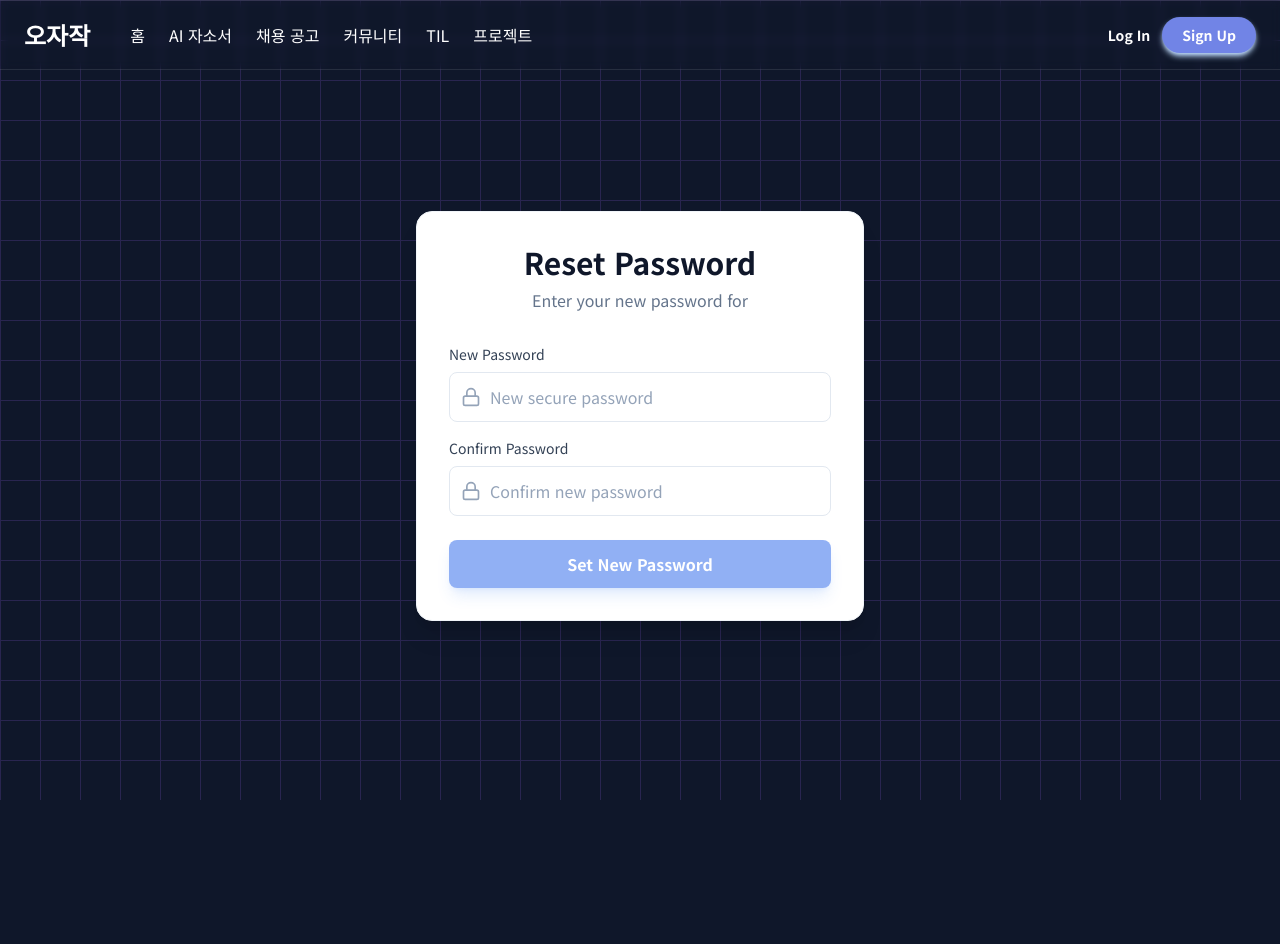
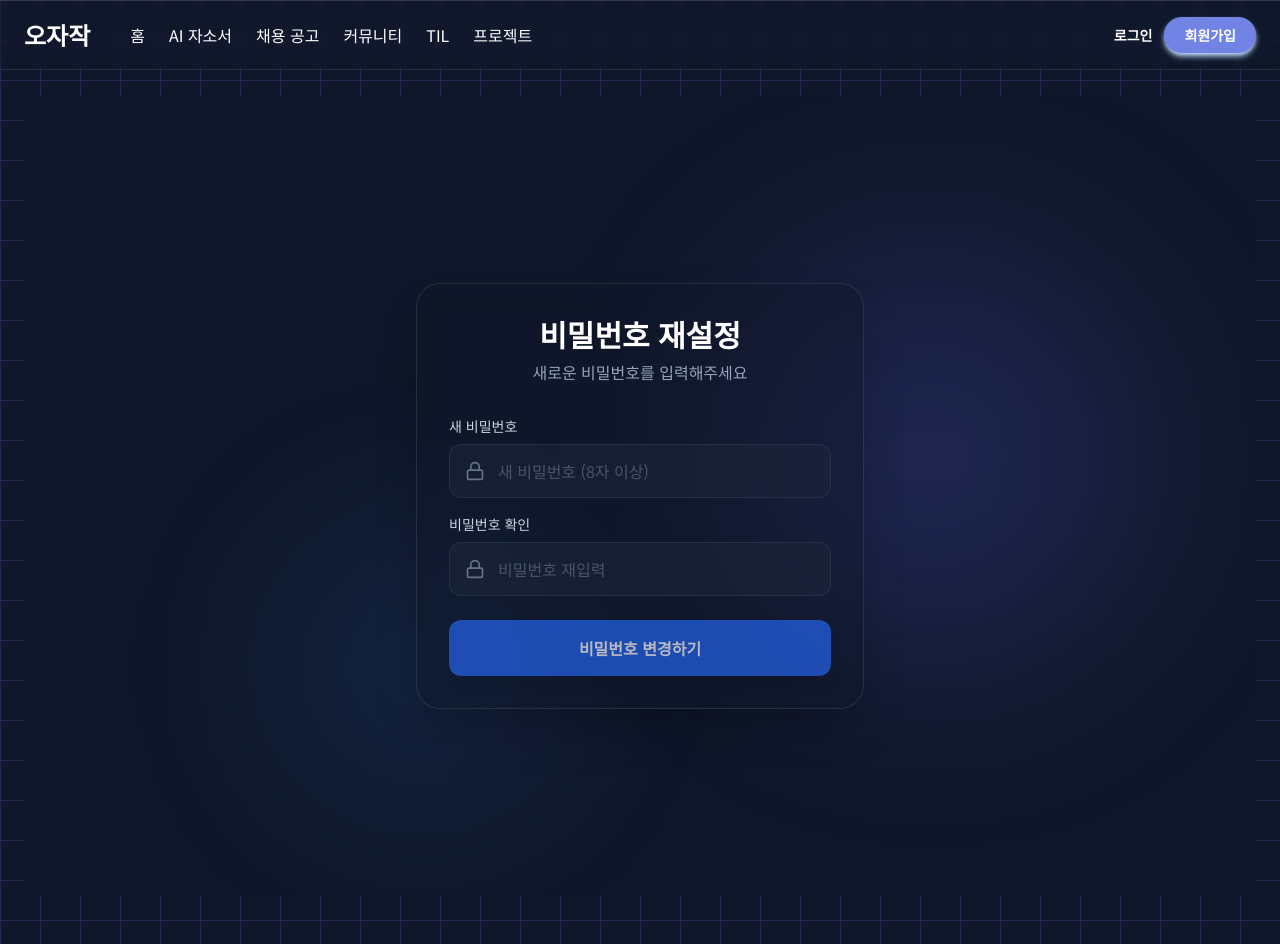
Before and after one commit to dbehdgns1215/ozazak, a React (Create React App) app in the folder front/: page /password-reset in a window 1280 px wide. Before the commit the page ends 800 px from the top, so only its background shows below. Built offline with nearby package versions, Linux system fonts and the light colour scheme; no server answers.

Commit message:
hotfix: modify eng to kor

```diff
--- a/front/src/components/AuthModal.js
+++ b/front/src/components/AuthModal.js
@@ -1,14 +1,25 @@
 import React, { useState, useEffect } from 'react';
+import { useNavigate, useLocation } from 'react-router-dom';
 import { X } from 'lucide-react';
 import SignInForm from './SignInForm';
 import SignUpForm from './SignUpForm';
 
 const AuthModal = ({ isOpen, onClose, initialMode = 'signin' }) => {
     const [mode, setMode] = useState(initialMode);
+    const location = useLocation(); // Import useLocation inside component if not passed
+    const navigate = useNavigate(); // Import useNavigate
 
     useEffect(() => {
         setMode(initialMode);
     }, [initialMode, isOpen]);
+
+    const handleSuccess = () => {
+        onClose();
+        // If on auth-specific pages, redirect to home
+        if (['/forgot-password', '/signup', '/signin', '/password-reset'].includes(location.pathname)) {
+            navigate('/');
+        }
+    };
 
     if (!isOpen) return null;
 
@@ -31,7 +42,7 @@ const AuthModal = ({ isOpen, onClose, initialMode = 'signin' }) => {
                 <div className="relative z-10">
                     {mode === 'signin' ? (
                         <SignInForm
-                            onSuccess={onClose}
+                            onSuccess={handleSuccess}
                             onSwitchMode={() => setMode('signup')}
                             isModal={true}
                         />
--- a/front/src/components/Header.js
+++ b/front/src/components/Header.js
@@ -77,13 +77,13 @@ const Header = () => {
                 onClick={() => openAuthModal('signin')}
                 className="text-sm font-semibold text-white hover:text-[#7184e6] transition-colors"
               >
-                Log In
+                로그인
               </button>
               <button
                 onClick={() => openAuthModal('signup')}
                 className="text-sm font-semibold text-white bg-[#7184e6] hover:bg-[#5f73d8] px-5 py-2 rounded-full transition-all shadow-md shadow-blue-200"
               >
-                Sign Up
+                회원가입
               </button>
             </div>
           )}
--- a/front/src/pages/ForgotPasswordPage.js
+++ b/front/src/pages/ForgotPasswordPage.js
@@ -1,14 +1,18 @@
-import React, { useState } from 'react';
-import { useNavigate, Link } from 'react-router-dom';
+import React, { useState, useEffect } from 'react';
+import { useNavigate, Link, useLocation } from 'react-router-dom';
 import { useAuth } from '../context/AuthContext';
-import { Mail, AlertCircle, Loader2, ArrowLeft, CheckCircle } from 'lucide-react';
+import { Mail, AlertCircle, Loader2, ArrowLeft, CheckCircle, X } from 'lucide-react';
 
 const ForgotPasswordPage = () => {
-    const [email, setEmail] = useState('');
+    const location = useLocation();
+    const navigate = useNavigate();
+    const { requestPasswordReset } = useAuth();
+
+    // Initialize email from passed state if available
+    const [email, setEmail] = useState(location.state?.email || '');
     const [error, setError] = useState('');
     const [successMessage, setSuccessMessage] = useState('');
     const [isLoading, setIsLoading] = useState(false);
-    const { requestPasswordReset } = useAuth();
 
     const handleSubmit = async (e) => {
         e.preventDefault();
@@ -27,44 +31,53 @@ const ForgotPasswordPage = () => {
     };
 
     return (
-        <div className="min-h-[80vh] flex items-center justify-center px-4">
-            <div className="max-w-md w-full bg-white rounded-2xl shadow-xl p-8 border border-slate-100">
-                <Link to="/signin" className="inline-flex items-center text-slate-400 hover:text-slate-600 mb-6 transition-colors">
-                    <ArrowLeft className="w-4 h-4 mr-2" />
-                    Back to Sign In
-                </Link>
+        <div className="min-h-screen w-full flex items-center justify-center bg-slate-900 px-4 relative overflow-hidden">
+            {/* Background Accents */}
+            <div className="absolute top-[20%] right-[10%] w-[400px] h-[400px] bg-indigo-500/20 rounded-full blur-[100px] pointer-events-none" />
+            <div className="absolute bottom-[10%] left-[20%] w-[300px] h-[300px] bg-blue-500/10 rounded-full blur-[80px] pointer-events-none" />
 
+            <div className="max-w-md w-full bg-slate-900/40 backdrop-blur-md rounded-3xl shadow-2xl p-8 border border-white/10 relative z-10">
+
+
+                <button
+                    onClick={() => navigate('/signin')}
+                    className="absolute top-4 right-4 text-slate-400 hover:text-white transition-colors z-20"
+                >
+                    <X className="w-6 h-6" />
+                </button>
+
+                <div className="relative z-10">
                     <div className="text-center mb-8">
-                    <h2 className="text-3xl font-bold text-slate-900">Forgot Password?</h2>
-                    <p className="text-slate-500 mt-2">Enter your email to receive a reset link</p>
+                        <h1 className="text-2xl font-bold text-white mb-2" style={{ fontFamily: 'Pretendard' }}>비밀번호 찾기</h1>
+                        <p className="text-slate-400 text-sm">이메일을 입력하시면 재설정 링크를 보내드립니다.</p>
                     </div>
 
                     {error && (
-                    <div className="mb-6 p-4 bg-red-50 text-red-600 rounded-lg flex items-center gap-2 text-sm">
+                        <div className="mb-6 p-4 bg-red-500/10 border border-red-500/20 text-red-400 rounded-lg flex items-center gap-2 text-sm">
                             <AlertCircle className="w-5 h-5 flex-shrink-0" />
                             <p>{error}</p>
                         </div>
                     )}
 
                     {successMessage && (
-                    <div className="mb-6 p-4 bg-green-50 text-green-600 rounded-lg flex items-center gap-2 text-sm">
+                        <div className="mb-6 p-4 bg-green-500/10 border border-green-500/20 text-green-400 rounded-lg flex items-center gap-2 text-sm">
                             <CheckCircle className="w-5 h-5 flex-shrink-0" />
                             <p>{successMessage}</p>
                         </div>
                     )}
 
                     <form onSubmit={handleSubmit} className="space-y-6">
-                    <div>
-                        <label className="block text-sm font-medium text-slate-700 mb-2">Email Address</label>
-                        <div className="relative">
-                            <Mail className="absolute left-3 top-1/2 -translate-y-1/2 text-slate-400 w-5 h-5" />
+                        <div className="space-y-2">
+                            <label className="text-sm font-medium text-slate-300 ml-1">이메일</label>
+                            <div className="relative group">
+                                <Mail className="absolute left-4 top-1/2 -translate-y-1/2 text-slate-500 w-5 h-5 group-focus-within:text-blue-400 transition-colors" />
                                 <input
                                     type="email"
                                     value={email}
                                     onChange={(e) => setEmail(e.target.value)}
-                                className="w-full pl-10 pr-4 py-3 border border-slate-200 rounded-lg focus:ring-2 focus:ring-blue-500 focus:border-transparent outline-none transition-all placeholder:text-slate-400"
+                                    className="w-full border border-slate-200 rounded-xl py-3.5 pl-12 pr-4 outline-none focus:border-blue-500 focus:bg-blue-50 focus:ring-1 focus:ring-blue-500 transition-all placeholder:text-gray-400 font-medium"
                                     style={{ color: 'black', backgroundColor: 'white' }}
-                                placeholder="you@example.com"
+                                    placeholder="이메일을 입력하세요"
                                     required
                                 />
                             </div>
@@ -73,18 +86,27 @@ const ForgotPasswordPage = () => {
                         <button
                             type="submit"
                             disabled={isLoading}
-                        className="w-full bg-blue-600 hover:bg-blue-700 text-white font-semibold py-3 rounded-lg flex items-center justify-center gap-2 transition-all disabled:opacity-50 disabled:cursor-not-allowed shadow-lg shadow-blue-500/30"
+                            className="w-full bg-gradient-to-r from-blue-600 to-purple-600 hover:from-blue-500 hover:to-purple-500 text-white font-bold py-4 rounded-xl shadow-lg shadow-blue-500/20 transition-all transform hover:scale-[1.02] active:scale-[0.98] disabled:opacity-70 disabled:cursor-not-allowed flex items-center justify-center gap-2"
                         >
                             {isLoading ? (
                                 <>
                                     <Loader2 className="w-5 h-5 animate-spin" />
-                                Sending...
+                                    전송 중...
                                 </>
                             ) : (
-                            'Send Reset Link'
+                                '재설정 링크 보내기'
                             )}
                         </button>
                     </form>
+
+                    <div className="mt-8 text-center">
+                        <p className="text-slate-500">
+                            <Link to="/signin" className="text-blue-400 hover:text-blue-300 font-semibold transition-colors hover:underline underline-offset-4">
+                                로그인으로 돌아가기
+                            </Link>
+                        </p>
+                    </div>
+                </div>
             </div>
         </div>
     );
--- a/front/src/pages/ResetPasswordPage.js
+++ b/front/src/pages/ResetPasswordPage.js
@@ -25,12 +25,12 @@ const ResetPasswordPage = () => {
         setError('');
 
         if (isMismatch) {
-            setError('Passwords do not match');
+            setError('비밀번호가 일치하지 않습니다.');
             return;
         }
 
         if (!resetToken) {
-            setError('Invalid or missing reset token.');
+            setError('유효하지 않거나 누락된 리셋 토큰입니다.');
             return;
         }
 
@@ -41,22 +41,26 @@ const ResetPasswordPage = () => {
             setSuccess(true);
             setTimeout(() => navigate('/signin'), 3000);
         } catch (err) {
-            setError(err.message || 'Failed to reset password');
+            setError(err.message || '비밀번호 재설정 실패');
             setIsLoading(false);
         }
     };
 
     if (success) {
         return (
-            <div className="min-h-[80vh] flex items-center justify-center px-4">
-                <div className="max-w-md w-full bg-white rounded-2xl shadow-xl p-8 border border-slate-100 text-center">
-                    <div className="w-16 h-16 bg-green-100 rounded-full flex items-center justify-center mx-auto mb-4">
-                        <CheckCircle className="w-8 h-8 text-green-600" />
+            <div className="min-h-screen w-full flex items-center justify-center bg-slate-900 px-4 relative overflow-hidden">
+                {/* Background Accents */}
+                <div className="absolute top-[20%] right-[10%] w-[400px] h-[400px] bg-indigo-500/20 rounded-full blur-[100px] pointer-events-none" />
+                <div className="absolute bottom-[10%] left-[20%] w-[300px] h-[300px] bg-blue-500/10 rounded-full blur-[80px] pointer-events-none" />
+
+                <div className="max-w-md w-full bg-slate-900/40 backdrop-blur-md rounded-3xl shadow-2xl p-8 border border-white/10 text-center relative z-10">
+                    <div className="w-16 h-16 bg-green-500/20 rounded-full flex items-center justify-center mx-auto mb-4 border border-green-500/30">
+                        <CheckCircle className="w-8 h-8 text-green-400" />
                     </div>
-                    <h2 className="text-2xl font-bold text-slate-900 mb-2">Password Reset Successful</h2>
-                    <p className="text-slate-500 mb-6">Your password has been securely updated. redirecting to sign in...</p>
-                    <Link to="/signin" className="text-blue-600 hover:text-blue-700 font-semibold">
-                        Go to Sign In
+                    <h2 className="text-2xl font-bold text-white mb-2">비밀번호 변경 완료</h2>
+                    <p className="text-slate-400 mb-6">비밀번호가 안전하게 변경되었습니다.<br />잠시 후 로그인 페이지로 이동합니다.</p>
+                    <Link to="/signin" className="text-blue-400 hover:text-blue-300 font-semibold transition-colors">
+                        로그인 페이지로 바로가기
                     </Link>
                 </div>
             </div>
@@ -64,34 +68,37 @@ const ResetPasswordPage = () => {
     }
 
     return (
-        <div className="min-h-[80vh] flex items-center justify-center px-4">
-            <div className="max-w-md w-full bg-white rounded-2xl shadow-xl p-8 border border-slate-100">
+        <div className="min-h-screen w-full flex items-center justify-center bg-slate-900 px-4 relative overflow-hidden">
+            {/* Background Accents */}
+            <div className="absolute top-[20%] right-[10%] w-[400px] h-[400px] bg-indigo-500/20 rounded-full blur-[100px] pointer-events-none" />
+            <div className="absolute bottom-[10%] left-[20%] w-[300px] h-[300px] bg-blue-500/10 rounded-full blur-[80px] pointer-events-none" />
+
+            <div className="max-w-md w-full bg-slate-900/40 backdrop-blur-md rounded-3xl shadow-2xl p-8 border border-white/10 relative z-10">
                 <div className="text-center mb-8">
-                    <h2 className="text-3xl font-bold text-slate-900">Reset Password</h2>
-                    <p className="text-slate-500 mt-2">Enter your new password for<br /><span className="font-semibold text-slate-700">{urlEmail}</span></p>
+                    <h2 className="text-3xl font-bold text-white">비밀번호 재설정</h2>
+                    <p className="text-slate-400 mt-2">새로운 비밀번호를 입력해주세요<br /><span className="font-semibold text-slate-300">{urlEmail}</span></p>
                 </div>
 
                 {error && (
-                    <div className="mb-6 p-4 bg-red-50 text-red-600 rounded-lg flex items-center gap-2 text-sm">
+                    <div className="mb-6 p-4 bg-red-500/10 border border-red-500/20 text-red-400 rounded-lg flex items-center gap-2 text-sm">
                         <AlertCircle className="w-5 h-5 flex-shrink-0" />
                         <p>{error}</p>
                     </div>
                 )}
 
                 <form onSubmit={handleSubmit} className="space-y-6">
-                    {/* Hidden fields for accessibility/managers if needed, but logic uses state */}
-
                     <div className="space-y-4">
                         <div>
-                            <label className="block text-sm font-medium text-slate-700 mb-2">New Password</label>
-                            <div className="relative">
-                                <Lock className="absolute left-3 top-1/2 -translate-y-1/2 text-slate-400 w-5 h-5" />
+                            <label className="block text-sm font-medium text-slate-300 mb-2">새 비밀번호</label>
+                            <div className="relative group">
+                                <Lock className="absolute left-4 top-1/2 -translate-y-1/2 text-slate-500 w-5 h-5 group-focus-within:text-purple-400 transition-colors" />
                                 <input
                                     type="password"
                                     value={newPassword}
                                     onChange={(e) => setNewPassword(e.target.value)}
-                                    className="w-full pl-10 pr-4 py-3 bg-white border border-slate-200 rounded-lg focus:ring-2 focus:ring-blue-500 focus:border-transparent outline-none transition-all placeholder:text-slate-400 text-slate-900"
-                                    placeholder="New secure password"
+                                    className="w-full pl-12 pr-4 py-3.5 bg-slate-800/50 border border-slate-700/50 rounded-xl focus:ring-1 focus:ring-purple-500/50 focus:border-purple-500/50 focus:bg-slate-800 outline-none transition-all placeholder:text-slate-600 text-white"
+                                    style={{ color: 'white', backgroundColor: 'rgba(30, 41, 59, 0.5)' }}
+                                    placeholder="새 비밀번호 (8자 이상)"
                                     required
                                     minLength={8}
                                 />
@@ -99,31 +106,32 @@ const ResetPasswordPage = () => {
                         </div>
 
                         <div>
-                            <label className="block text-sm font-medium text-slate-700 mb-2">Confirm Password</label>
-                            <div className="relative">
-                                <Lock className="absolute left-3 top-1/2 -translate-y-1/2 text-slate-400 w-5 h-5" />
+                            <label className="block text-sm font-medium text-slate-300 mb-2">비밀번호 확인</label>
+                            <div className="relative group">
+                                <Lock className="absolute left-4 top-1/2 -translate-y-1/2 text-slate-500 w-5 h-5 group-focus-within:text-purple-400 transition-colors" />
                                 <input
                                     type="password"
                                     value={confirmPassword}
                                     onChange={(e) => setConfirmPassword(e.target.value)}
-                                    className={`w-full pl-10 pr-10 py-3 bg-white border rounded-lg outline-none transition-all placeholder:text-slate-400 text-slate-900 ${isMatch
-                                            ? 'border-green-500 focus:ring-green-500'
-                                            : isMismatch
-                                                ? 'border-red-500 focus:ring-red-500'
-                                                : 'border-slate-200 focus:ring-blue-500'
+                                    className={`w-full pl-12 pr-12 py-3.5 bg-slate-800/50 border rounded-xl outline-none transition-all placeholder:text-slate-600 text-white ${isMatch
+                                        ? 'border-green-500/50 focus:border-green-500 focus:ring-1 focus:ring-green-500'
+                                        : isMismatch
+                                            ? 'border-red-500/50 focus:border-red-500 focus:ring-1 focus:ring-red-500'
+                                            : 'border-slate-700/50 focus:border-purple-500/50 focus:ring-1 focus:ring-purple-500/50'
                                         }`}
-                                    placeholder="Confirm new password"
+                                    style={{ color: 'white', backgroundColor: 'rgba(30, 41, 59, 0.5)' }}
+                                    placeholder="비밀번호 재입력"
                                     required
                                 />
                                 {isMatch && (
-                                    <CheckCircle className="absolute right-3 top-1/2 -translate-y-1/2 text-green-500 w-5 h-5" />
+                                    <CheckCircle className="absolute right-4 top-1/2 -translate-y-1/2 text-green-500 w-5 h-5" />
                                 )}
                                 {isMismatch && (
-                                    <XCircle className="absolute right-3 top-1/2 -translate-y-1/2 text-red-500 w-5 h-5" />
+                                    <XCircle className="absolute right-4 top-1/2 -translate-y-1/2 text-red-500 w-5 h-5" />
                                 )}
                             </div>
                             {isMismatch && (
-                                <p className="text-red-500 text-xs mt-1 ml-1">Passwords do not match</p>
+                                <p className="text-red-400 text-xs mt-1 ml-1">비밀번호가 일치하지 않습니다.</p>
                             )}
                         </div>
                     </div>
@@ -131,15 +139,15 @@ const ResetPasswordPage = () => {
                     <button
                         type="submit"
                         disabled={isLoading || isMismatch || !isMatch}
-                        className="w-full bg-blue-600 hover:bg-blue-700 text-white font-semibold py-3 rounded-lg flex items-center justify-center gap-2 transition-all disabled:opacity-50 disabled:cursor-not-allowed shadow-lg shadow-blue-500/30"
+                        className="w-full bg-blue-600 hover:bg-blue-500 text-white font-bold py-4 rounded-xl shadow-lg transition-all transform hover:scale-[1.02] active:scale-[0.98] disabled:opacity-70 disabled:cursor-not-allowed flex items-center justify-center gap-2"
                     >
                         {isLoading ? (
                             <>
                                 <Loader2 className="w-5 h-5 animate-spin" />
-                                Resetting...
+                                변경 중...
                             </>
                         ) : (
-                            'Set New Password'
+                            '비밀번호 변경하기'
                         )}
                     </button>
                 </form>
```
Also changed, not shown: front/src/components/SignInForm.tsx (+14 -7 lines), front/src/context/AuthContext.js (+9 -5 lines). Lines whose indentation alone changed are shown as unchanged.
